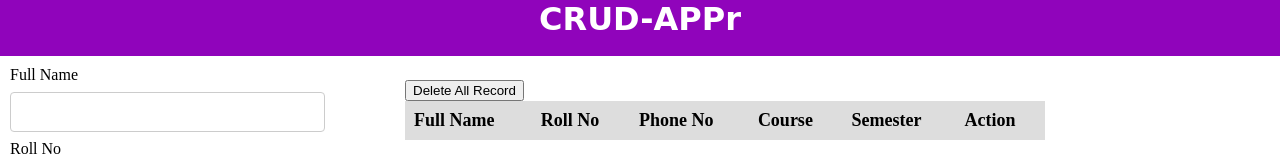
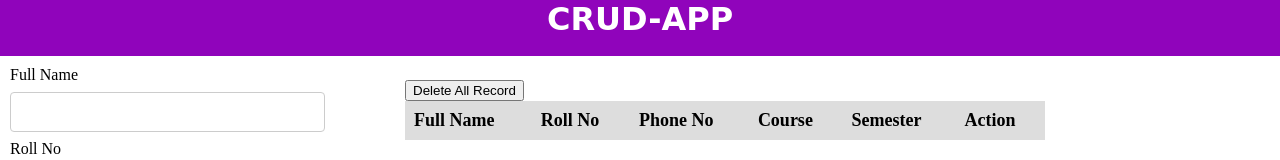
Before and after one commit to Aeshtech/CRUD-App, a plain HTML site: page index.html in a window 1280 px wide. Shown: the top 160 px of the page. Drawn offline with Linux system fonts and the light colour scheme.

Commit message:
Update index.html

```diff
--- a/index.html
+++ b/index.html
@@ -9,7 +9,7 @@
 
 <body>
     <nav id="nav">
-        <h1>CRUD-APPr</h1>
+        <h1>CRUD-APP</h1>
     </nav>
 
     <div id="container">
```
